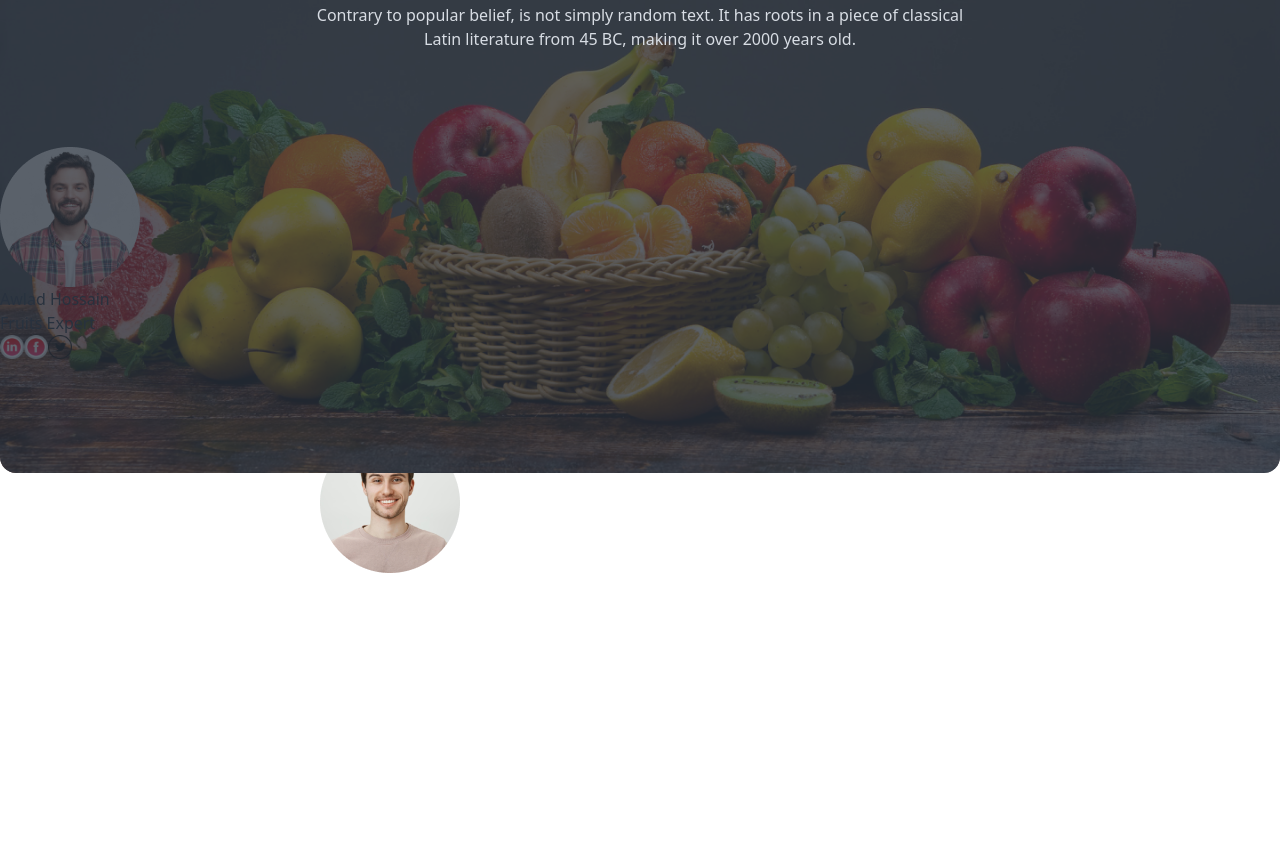
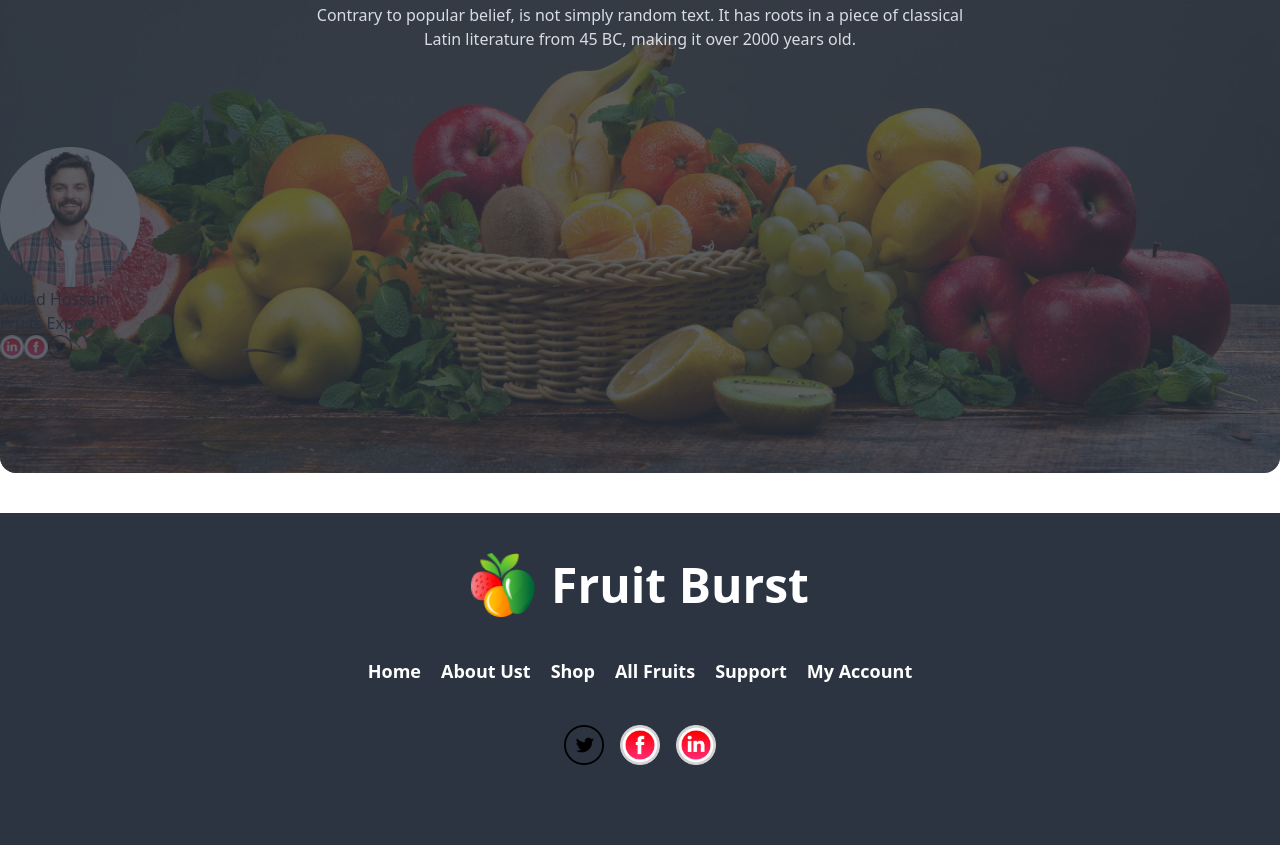
Before and after one commit to shahidulgod/My-Third-assignment, a plain HTML site: page index.html in a window 1280 px wide. Shown: the part 1535-2380 px from the top of the page. Before the commit the page ends 2108 px from the top, so only its background shows below. Drawn offline with nearby package versions, Linux system fonts and the light colour scheme.

Commit message:
footer add

```diff
--- a/index.html
+++ b/index.html
@@ -107,8 +107,8 @@
 <section class="md:container md:mx-auto">
 <div class="flex justify-between mt-4">
     <div>
-<h1 class="text-5xl font-extrabold pt-8">Deal of the day</h1>
-<p class="pt-8 text-base font-medium font-x">Contrary to popular belief, is not simply random text. It has roots in a piece of classical<br> Latin literature from 45 BC, making it over 2000 years old.</p>
+     <h1 class="text-5xl font-extrabold pt-8">Deal of the day</h1>
+       <p class="pt-8 text-base font-medium font-x">Contrary to popular belief, is not simply random text. It has roots in a piece of classical<br> Latin literature from 45 BC, making it over 2000 years old.</p>
     </div>
     <div class="pt-8">
         <div class="flex gap-5">
@@ -190,7 +190,7 @@
   <input type="radio" name="rating-10" class="#ef4444 mask mask-star-2 mask-half-1" />
   <input type="radio" name="rating-10" class="#ef4444 mask mask-star-2 mask-half-2" />
   <input type="radio" name="rating-10" class="#facc15 mask mask-star-2 mask-half-1" checked />
-  <input type="radio" name="rating-10" class="bg-green-500 mask mask-star-2 mask-half-2" />
+  <input type="radio" name="rating-10" class="bg-RED-500 mask mask-star-2 mask-half-2" />
   <input type="radio" name="rating-10" class="bg-green-500 mask mask-star-2 mask-half-1" />
   <input type="radio" name="rating-10" class="bg-green-500 mask mask-star-2 mask-half-2" />
   <input type="radio" name="rating-10" class="bg-green-500 mask mask-star-2 mask-half-1" />
@@ -246,8 +246,34 @@
          </div>
     </div>
 </section>
-<!-- footer -->
-<img  class="ml-80 -mt-10" src="./images/member3.png" alt="">
+
+</body>
 
 
-</body>
+<!-- footer section  start-->
+<footer class=" mt-10 footer footer-center p-10 bg-neutral text-white max-w-screen-2xl m-auto">
+    <div class="grid grid-flow-col gap-4">
+        <img class="h-16 w-16" src="./images/logo.png" alt="">
+      <a class="link link-hover text-5xl font-bold ">Fruit Burst</a>
+
+    </div>
+    <div class="grid grid-flow-col gap-5  ">
+        <a class="link link-hover text-lg font-semibold">Home</a>
+        <a class="link link-hover text-lg font-semibold ">About Ust</a>
+        <a class="link link-hover text-lg font-semibold">Shop</a>
+        <a class="link link-hover text-lg font-semibold">All Fruits</a>
+        <a class="link link-hover text-lg font-semibold">Support</a>
+        <a class="link link-hover text-lg font-semibold">My Account</a>
+      </div>
+    <div>
+
+      <div class="grid grid-flow-col gap-4">
+        <img class="h-10 w-10" src="./images/twitter (2).png" alt="">
+        <img class="h-10 w-10" src="./images/social.png" alt="">
+        <img class="h-10 w-10" src="./images/social (1).png" alt="">
+      </div>
+    </div>
+    <div>
+
+    </div>
+  </footer>
```
